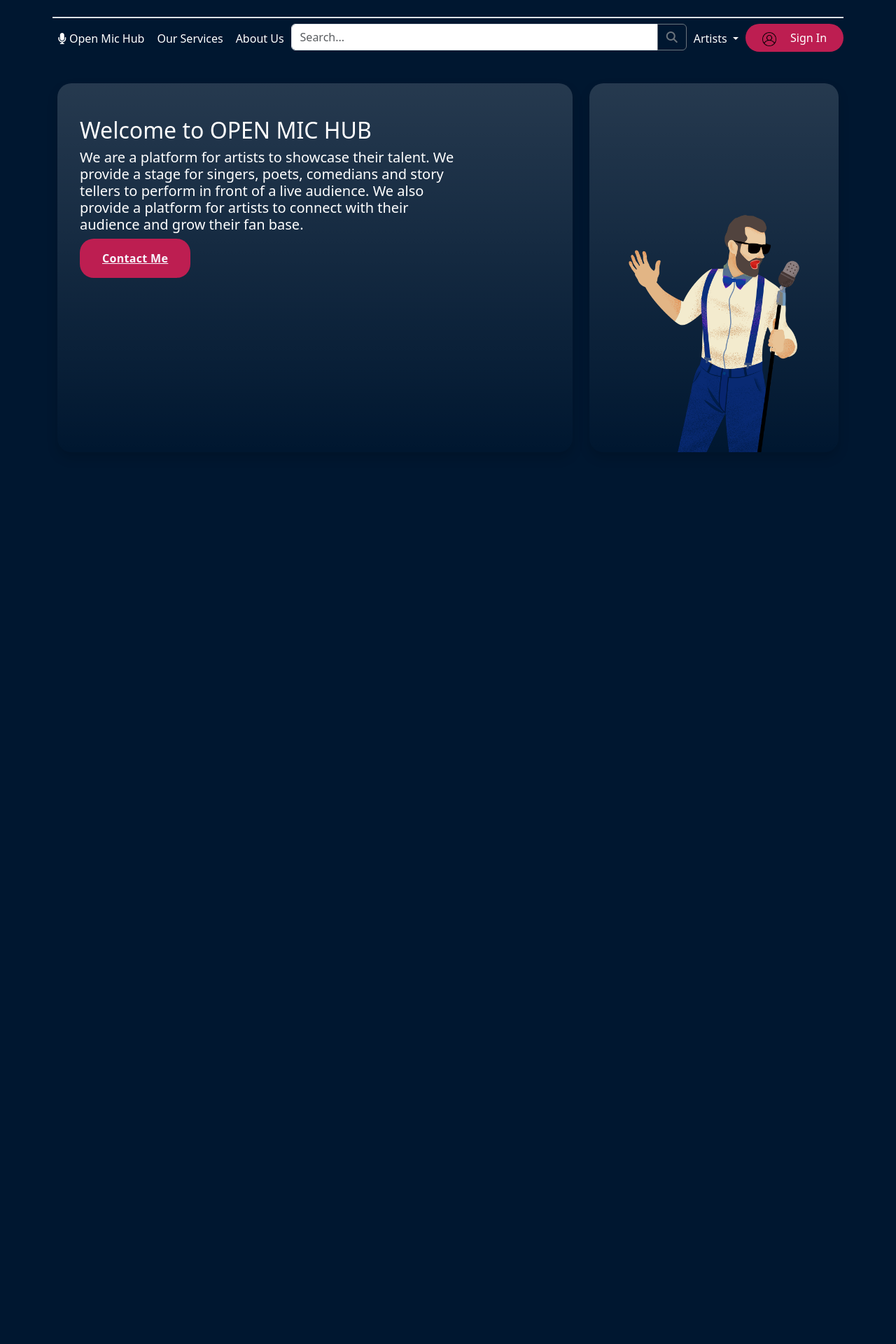
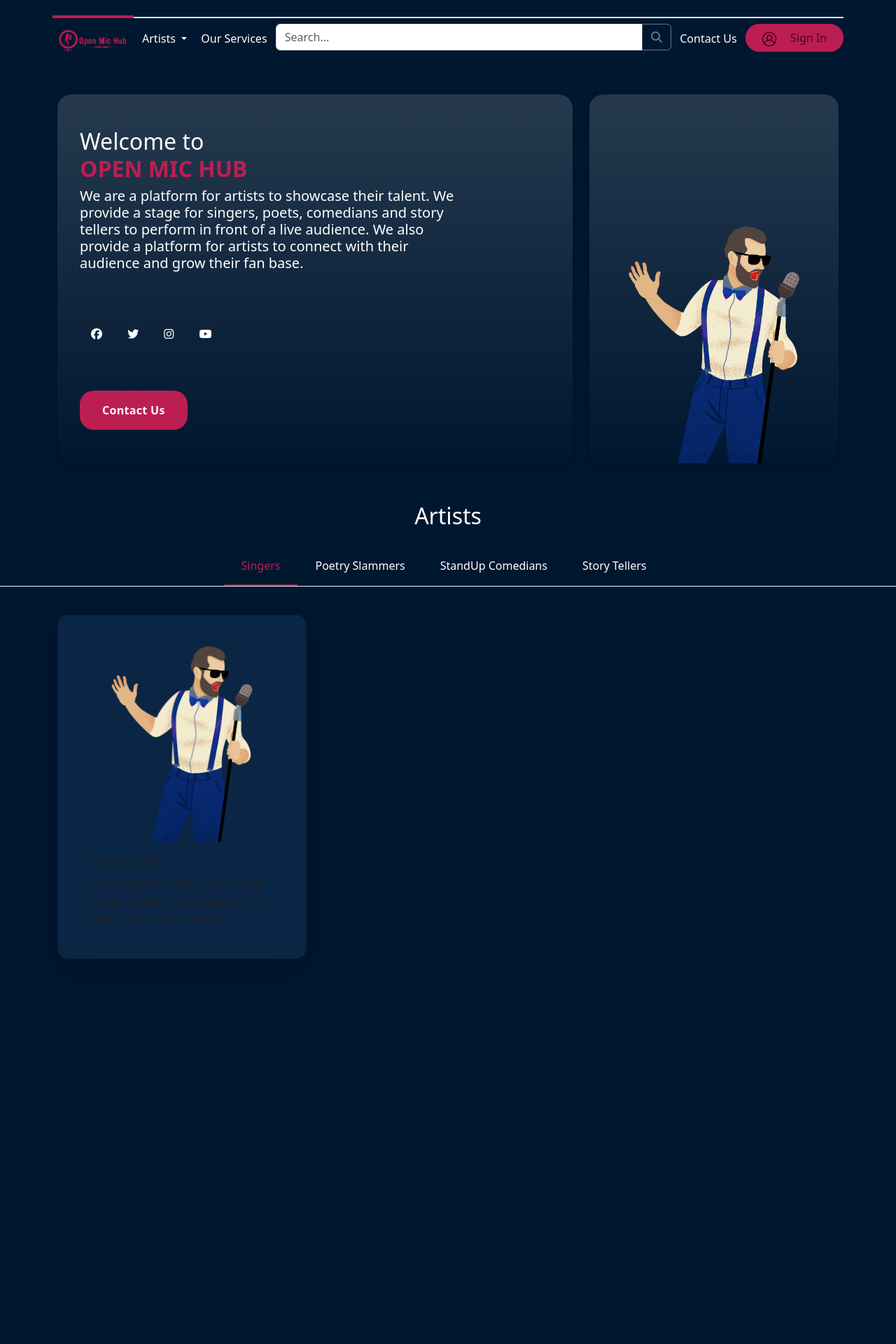
Before and after one commit to dahalutsab/fourthSemProject, a PHP site: page / in a window 1280 px wide. Shown: the top 1920 px of the page at 70% size. Before the commit the page ends 646 px from the top, so only its background shows below. Run offline with PHP 8.4, Linux system fonts and the light colour scheme; some libraries are stand-ins or nearby versions.

Commit message:
made landing page

```diff
--- a/assets/css/style.css
+++ b/assets/css/style.css
@@ -1,11 +1,14 @@
-
-
+/*---------------------------------------
+  CUSTOM PROPERTIES ( VARIABLES )
+-----------------------------------------*/
 :root {
     --background-color: #001730;
     --button-color: #BD1E51;
-    /*--text-color: #F1B814;*/
+    --card-color: #0a2644;
     --text-color: #fff;
 }
+
+
 body {
     /*overflow: hidden;*/
     /*background: #3A3E4B;*/
@@ -15,6 +18,9 @@
     color: var(--text-color);
 }
 
+/*---------------------------------------
+  NAV BAR
+-----------------------------------------*/
 .brand {
     color: var(--button-color);
 }
@@ -22,12 +28,15 @@
 .border-hover {
     border-top: 5px solid transparent;
     transform: translateY(-4px);
+    color: var(--text-color);
 }
 
-
+.border-hover.active,
+.border-hover:focus,
 .border-hover:hover {
-    border-top: 5px solid var(--button-color);
+    border-top: 4px solid var(--button-color);
     transform: translateY(-4px);
+    color: var(--button-color) !important;
 }
 
 #sign-in {
@@ -53,8 +62,13 @@
 }
 
 .nav-img {
-    height: inherit;
+    height: auto;
     width: 20px;
+}
+
+.nav-item a .logo {
+    height: auto;
+    width: 100px;
 }
 
 .navbar-nav .dropdown-menu {
@@ -85,33 +99,28 @@
     list-style: none;
 }
 
+@media screen and (max-width : 992px) {
+    #nav-length {
+        width: 100%;
+    }
 
-.dropdown-item {
-    display: inline-block;
-    margin: 0.5rem;
-}
+    .border-hover {
+        border-top: 0;
+    }
 
-@keyframes ease-in-out {
-    0% {
-        opacity: 0;
-        transform: scaleY(0);
+    .border-hover:hover {
+        border-top: 0;
     }
-    100% {
-        opacity: 1;
-        transform: scaleY(1);
+
+    .nav-item .dropdown-menu .d-flex {
+        display: block;
     }
 }
 
-/*hero section*/
-/*.hero {*/
-/*    color: var(--text-color);*/
-/*}*/
 
-/*.hero-carousel .carousel-item h1 span {*/
-/*    font-weight: bold;*/
-/*    color: var(--button-color);*/
-/*}*/
-
+/*---------------------------------------
+  MAIN HERO SECTION
+-----------------------------------------*/
 .content-block {
     height: 527px;
     padding: 48px 32px;
@@ -123,15 +132,19 @@
     max-width: 543px;
 }
 
-/*.bg-gradient {*/
-/*    background: linear-gradient(180deg, #E8F3FF 0%, var(--button-color) 100%) !important;*/
-/*}*/
+.content-block span {
+    display: block;
+    color: var(--button-color);
+    font-weight: bold;
+}
+
 
 .cus-btn.primary {
     background: var(--button-color);
 }
 
 .cus-btn {
+    text-decoration: none;
     padding: 16px 32px;
     border-radius: 20px;
     font-weight: 600;
@@ -163,20 +176,84 @@
     vertical-align: middle;
 }
 
-@media screen and (max-width : 992px) {
-    #nav-length {
-        width: 100%;
+@media (max-width: 992px) {
+    .hero-banner .content-block {
+        height: auto;
+        margin-bottom: 24px;
     }
 
-    .border-hover {
-        border-top: 0;
-    }
-
-    .border-hover:hover {
-        border-top: 0;
-    }
-
-    .nav-item .dropdown-menu .d-flex {
-        display: block;
+    .hero-banner .img-block {
+        height: auto;
+        padding-top: 32px;
     }
 }
+
+/*---------------------------------------
+  SOCIAL ICON
+-----------------------------------------*/
+.social-icon {
+    margin: 0;
+    padding: 0;
+}
+
+.social-icon-item {
+    list-style: none;
+    display: inline-block;
+    vertical-align: top;
+}
+
+.social-icon-link {
+    color: var(--text-color);
+}
+
+.social-icon-item .social-icon-link .svg-inline--fa{
+    margin-right: 10px;
+    text-align: center;
+    width: 30px;
+    height: 30px;
+    line-height: 36px;
+    transition: background 0.2s, color 0.2s;
+}
+
+.social-icon-link:hover {
+    color: var(--button-color);
+}
+
+
+/*---------------------------------------
+   ARTIST SECTION
+-----------------------------------------*/
+.artist-nav-tabs {
+    border-bottom: 1px solid #ecf3f2;
+    margin-bottom: 40px;
+    justify-content: center;
+}
+
+.artist-nav-tabs .nav-item .nav-link {
+    color: var(--text-color);
+    border-radius: 0;
+    border-top: 0;
+    border-right: 0;
+    border-left: 0;
+    padding: 15px 25px;
+    transition: all 0.3s;
+}
+
+.artist-nav-tabs .nav-link.active,
+.artist-nav-tabs .nav-link:focus,
+.artist-nav-tabs .nav-link:hover {
+    border-bottom: 2px solid var(--button-color);
+    color: var(--button-color);
+}
+
+
+/* Artist card */
+.artist-block {
+    background-color: var(--card-color);
+    border-radius: 15px;
+    position: relative;
+    overflow: hidden;
+    padding: 30px;
+    transition: all 0.3s ease;
+    height: 100%;
+}
--- /dev/null
+++ b/assets/js/script.js
@@ -0,0 +1,34 @@
+document.addEventListener("DOMContentLoaded", function() {
+    // Get all nav links
+    const navLinks = document.querySelectorAll('.nav-link');
+    // Get all tab panes
+    const tabPanes = document.querySelectorAll('.tab-pane');
+
+    // Add click event listener to each nav link
+    navLinks.forEach(function(navLink) {
+        navLink.addEventListener('click', function(event) {
+            const targetId = this.getAttribute('data-bs-target');
+
+            // Remove active class from all nav links
+            navLinks.forEach(function(link) {
+                link.classList.remove('active');
+            });
+
+            // Hide all tab panes
+            tabPanes.forEach(function(tabPane) {
+                tabPane.classList.remove('show');
+                if (!tabPane.classList.contains('active')) {
+                    tabPane.style.display = 'none';
+                }
+            });
+
+            // Add active class to the clicked nav link
+            this.classList.add('active');
+
+            // Show the corresponding tab pane
+            const targetPane = document.querySelector(targetId);
+            targetPane.style.display = 'block';
+            targetPane.classList.add('show');
+        });
+    });
+});
--- a/index.html
+++ b/index.html
@@ -25,16 +25,54 @@
                 <ul id="nav-length" class="navbar-nav justify-content-between border-top border-2 text-center">
 
                     <li class="nav-item nav-logo">
-                    <a href="#" class="nav-link border-hover py-3 text-white"><i class="fa-solid fa-microphone"></i> Open Mic Hub</a>
+                        <a href="#" class="nav-link active border-hover py-3">
+                            <img src="assets/images/openMicLogo.png" class="logo" alt="Open Mic Hub">
+                        </a>
+                    </li>
+
+                    <li class="nav-item dropdown position-static">
+                        <a href="#" class="nav-link border-hover dropdown-toggle py-3" id="navbarDropdown" role="button" data-bs-toggle="dropdown" aria-expanded="false">
+                            Artists
+                        </a>
+                        <div class="dropdown-menu mt-0 w-100 nav-artists-dropdown" aria-labelledby="navbarDropdown">
+                            <div class="border-outline-success shadow w-75 mx-auto nav-display nav-dropdown">
+                                <ul class="d-flex justify-content-between">
+                                    <li>
+                                        <a href="#singersTab">
+                                            <img src="assets/images/4.png" alt="singers">
+                                            Singers
+                                        </a>
+                                    </li>
+
+                                    <li>
+                                        <a href="#poetrySlammersTab">
+                                            <img src="assets/images/2.png" alt="Poetry Slammers">
+                                            Poetry Slammers
+                                        </a>
+                                    </li>
+
+                                    <li>
+                                        <a href="#standUpComediansTab">
+                                            <img src="assets/images/1.png" alt="Stand Up Comedians">
+                                            Stand Up Comedians
+                                        </a>
+                                    </li>
+
+                                    <li>
+                                        <a href="#storyTellersTab">
+                                            <img src="assets/images/3.png" alt="Story Tellers">
+                                            Story Tellers
+                                        </a>
+                                    </li>
+                                </ul>
+                            </div>
+                        </div>
                     </li>
 
                     <li class="nav-item">
-                    <a href="#" class="nav-link border-hover py-3 text-white">Our Services</a>
+                        <a href="#" class="nav-link border-hover py-3">Our Services</a>
                     </li>
 
-                <li class="nav-item">
-                    <a href="#" class="nav-link border-hover py-3 text-white">About Us</a>
-                </li>
 
                     <li class="nav-item w-50">
                         <form class="input-group py-2">
@@ -45,47 +83,13 @@
                         </form>
                     </li>
 
-                <li class="nav-item dropdown position-static">
-                    <a href="#" class="nav-link border-hover dropdown-toggle py-3 text-white" id="navbarDropdown" role="button" data-bs-toggle="dropdown" aria-expanded="false">
-                        Artists
-                    </a>
-                    <div class="dropdown-menu mt-0 w-100 nav-artists-dropdown" aria-labelledby="navbarDropdown">
-                        <div class="border-outline-success shadow w-75 mx-auto nav-display nav-dropdown">
-                            <ul class="d-flex justify-content-between">
-                                <li>
-                                    <a href="#">
-                                        <img src="assets/images/4.png">
-                                        Singers
-                                    </a>
+                    <li class="nav-item">
+                        <a href="#" class="nav-link border-hover py-3">Contact Us</a>
                     </li>
 
-                                <li>
-                                    <a href="#">
-                                        <img src="assets/images/2.png">
-                                        Poetry Slammers
-                                    </a>
-                                </li>
-
-                                <li>
-                                    <a href="#">
-                                        <img src="assets/images/1.png">
-                                        Stand Up Comedians
-                                    </a>
-                                </li>
-
-                                <li>
-                                    <a href="#">
-                                        <img src="assets/images/3.png">
-                                        Story Tellers
-                                    </a>
-                                </li>
-                            </ul>
-                        </div>
-                    </div>
-                </li>
 
                     <li class="nav-item">
-                    <a href="#" id="sign-in" class="nav-link my-2 px-4 text-white">
+                        <a href="#" id="sign-in" class="nav-link my-2 px-4">
                             <img class=" nav-img me-3" src="/assets/images/user.png" alt="person-circle icon">
                             Sign In
                         </a>
@@ -95,26 +99,61 @@
         </div>
         </div>
     </nav>
-<!--<main id="body-content">-->
 
-<!--</main>-->
-<!--<main class="d-flex flex-row mb-5">-->
-<main>
+    <!-----------------------------------------
+                MAIN
+    ------------------------------------------->
+
     <main class="mt-4">
-        <section class="hero-banner">
+
+        <!-----------------------------------------
+                HERO SECTION
+                LANDING PAGE
+        ------------------------------------------->
+        <section class="hero-banner py-2">
             <div class="container">
                 <div class="row">
                     <div class="col-lg-8">
-                        <div class="content-block bg-gradient shadow"> <div class="text-block">
+                        <div class="content-block bg-gradient shadow">
+                            <div class="text-block">
                                 <h2 class="mb-16">
-                                Welcome to OPEN MIC HUB
+                                    Welcome to <span>OPEN MIC HUB</span>
                                 </h2>
                                 <h5>We are a platform for artists to showcase their talent.
                                     We provide a stage for singers, poets, comedians and story tellers to perform in front
                                     of a live audience. We also provide a platform for artists to connect with their audience
                                     and grow their fan base.
                                 </h5>
-                            <a href="#contact" class="cus-btn primary">Contact Me</a>
+                            </div>
+                            <div class="social-share d-flex">
+                                <ul class="social-icon">
+                                    <li class="social-icon-item mx-lg-3 m-md-2 mx-sm-1">
+                                        <a href="#" class="social-icon-link">
+                                            <i class="fa-brands fa-facebook"></i>
+                                        </a>
+                                    </li>
+
+                                    <li class="social-icon-item mx-lg-3 m-md-2 mx-sm-1">
+                                        <a href="#" class="social-icon-link">
+                                            <i class="fa-brands fa-twitter"></i>
+                                        </a>
+                                    </li>
+
+                                    <li class="social-icon-item mx-lg-3 m-md-2 mx-sm-1">
+                                        <a href="#" class="social-icon-link">
+                                            <i class="fa-brands fa-instagram"></i>
+                                        </a>
+                                    </li>
+
+                                    <li class="social-icon-item mx-lg-3 m-md-2 mx-sm-1">
+                                        <a href="#" class="social-icon-link">
+                                            <i class="fa-brands fa-youtube"></i>
+                                        </a>
+                                    </li>
+                                </ul>
+                            </div>
+                            <div class="hero-button">
+                                <a href="#" class="cus-btn primary">Contact Us</a>
                             </div>
                         </div>
                     </div>
@@ -127,10 +166,130 @@
             </div>
         </section>
 
-    </main>
 
+        <!-----------------------------------------
+                ARTISTS SECTION
+        ------------------------------------------->
+        <section class="artists py-lg-5">
+            <!--artists heading-->
+            <div class="container">
+                <div class="col-12 text-center">
+                    <h2 class="mb-4">Artists</h2>
+                </div>
+            </div>
+
+            <!--artists nav-->
+            <div class="container-fluid">
+                <div class="row">
+                    <ul class="nav artist-nav-tabs" id="artistTab">
+                        <li class="nav-item">
+                            <button class="nav-link active" id="singersTab" type="button" data-bs-target="#singers-tab-pane">
+                                Singers
+                            </button>
+                        </li>
+                        <li class="nav-item">
+                            <button class="nav-link" id="poetrySlammersTab" type="button" data-bs-target="#poetrySlammers-tab-pane">
+                                Poetry Slammers
+                            </button>
+                        </li>
+
+                        <li class="nav-item">
+                            <button class="nav-link" id="standUpComediansTab" type="button" data-bs-target="#standUpComedians-tab-pane">
+                                StandUp Comedians
+                            </button>
+                        </li>
+                        <li class="nav-item">
+                            <button class="nav-link" id="storyTellersTab" type="button" data-bs-target="#storyTellers-tab-pane">
+                                Story Tellers
+                            </button>
+                        </li>
+                    </ul>
+                </div>
+            </div>
+
+            <!--artists cards-->
+            <div class="container">
+                <div class="row">
+                    <div class="col-12">
+                        <div class="artist-content" id="artist-content">
+
+                            <!--singers-->
+                            <div class="tab-pane fade show active" id="singers-tab-pane">
+
+                                <div class="row">
+                                    <!--artist description card-->
+                                    <div class="col-lg-4 col-md-6 col-12 mb-4 mb-lg-0">
+                                        <div class="card artist-block shadow-lg">
+                                            <img src="./assets/images/hero-image.png" class="card-img-top" alt="singer">
+                                            <div class="card-body">
+                                                <h5>Apson Jirel</h5>
+                                                <p class="card-text">Some quick example text to build on the card title
+                                                    and make up the bulk of the card's content.</p>
+                                            </div>
+                                        </div>
+                                    </div>
+                                </div>
+                            </div>
+
+                            <!--Poetry Slammers-->
+                            <div class="tab-pane fade" id="poetrySlammers-tab-pane">
+                                <div class="row">
+                                    <!--artist description card-->
+                                    <div class="col-lg-4 col-md-6 col-12 mb-4 mb-lg-0">
+                                        <div class="card artist-block shadow-lg">
+                                            <img src="./assets/images/hero-image.png" class="card-img-top" alt="singer">
+                                            <div class="card-body">
+                                                <h5>Dhiraj Jirel</h5>
+                                                <p class="card-text">Some quick example text to build on the card title
+                                                    and make up the bulk of the card's content.</p>
+                                            </div>
+                                        </div>
+                                    </div>
+                                </div>
+                            </div>
+
+                            <!--StandUp Comedians-->
+                            <div class="tab-pane fade" id="standUpComedians-tab-pane">
+                                <div class="row">
+                                    <!--artist description card-->
+                                    <div class="col-lg-4 col-md-6 col-12 mb-4 mb-lg-0">
+                                        <div class="card artist-block shadow-lg">
+                                            <img src="./assets/images/hero-image.png" class="card-img-top" alt="singer">
+                                            <div class="card-body">
+                                                <h5>Apson Jirel</h5>
+                                                <p class="card-text">Some quick example text to build on the card title
+                                                    and make up the bulk of the card's content.</p>
+                                            </div>
+                                        </div>
+                                    </div>
+                                </div>
+                            </div>
+
+                            <!--Story Tellers-->
+                            <div class="tab-pane fade" id="storyTellers-tab-pane">
+                                <div class="row">
+                                    <!--artist description card-->
+                                    <div class="col-lg-4 col-md-6 col-12 mb-4 mb-lg-0">
+                                        <div class="card artist-block shadow-lg">
+                                            <img src="./assets/images/hero-image.png" class="card-img-top" alt="singer">
+                                            <div class="card-body">
+                                                <h5>Apson Jirel</h5>
+                                                <p class="card-text">Some quick example text to build on the card title
+                                                    and make up the bulk of the card's content.</p>
+                                            </div>
+                                        </div>
+                                    </div>
+                                </div>
+                            </div>
+
+                        </div>
+                    </div>
+                </div>
+            </div>
+        </section>
     </main>
 <script src="/assets/js/bootstrap.bundle.min.js"></script>
+<script src="assets/js/script.js"></script>
 </body>
 
 </html>
```
Also changed, not shown: php/config/database.php (added, +15 -0 lines), assets/images/openMicLogo.png (added), assets/images/topics/colleagues-working-cozy-office-medium-shot.png (added), assets/images/topics/undraw_Compose_music_re_wpiw.png (added), assets/images/topics/undraw_Educator_re_ju47.png (added), assets/images/topics/undraw_Finance_re_gnv2.png (added), assets/images/topics/undraw_Graduation_re_gthn.png (added), assets/images/topics/undraw_Group_video_re_btu7.png (added), assets/images/topics/undraw_Podcast_audience_re_4i5q.png (added), assets/images/topics/undraw_Redesign_feedback_re_jvm0.png (added), assets/images/topics/undraw_Remote_design_team_re_urdx.png (added), assets/images/topics/undraw_happy_music_g6wc.png (added), assets/images/topics/undraw_online_ad_re_ol62.png (added), assets/images/topics/undraw_viral_tweet_gndb.png (added), 1 more files. Lines whose indentation alone changed are shown as unchanged.
